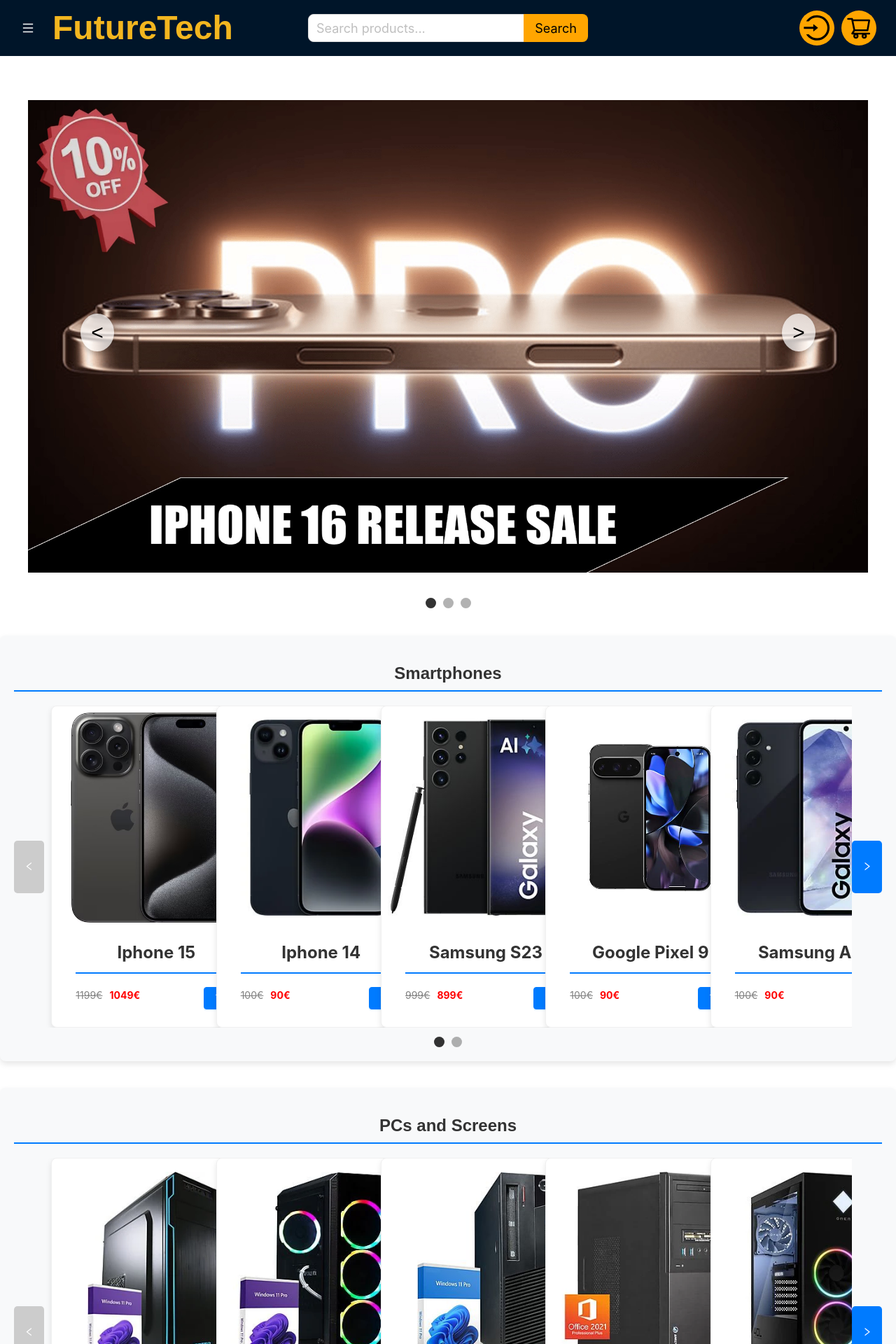
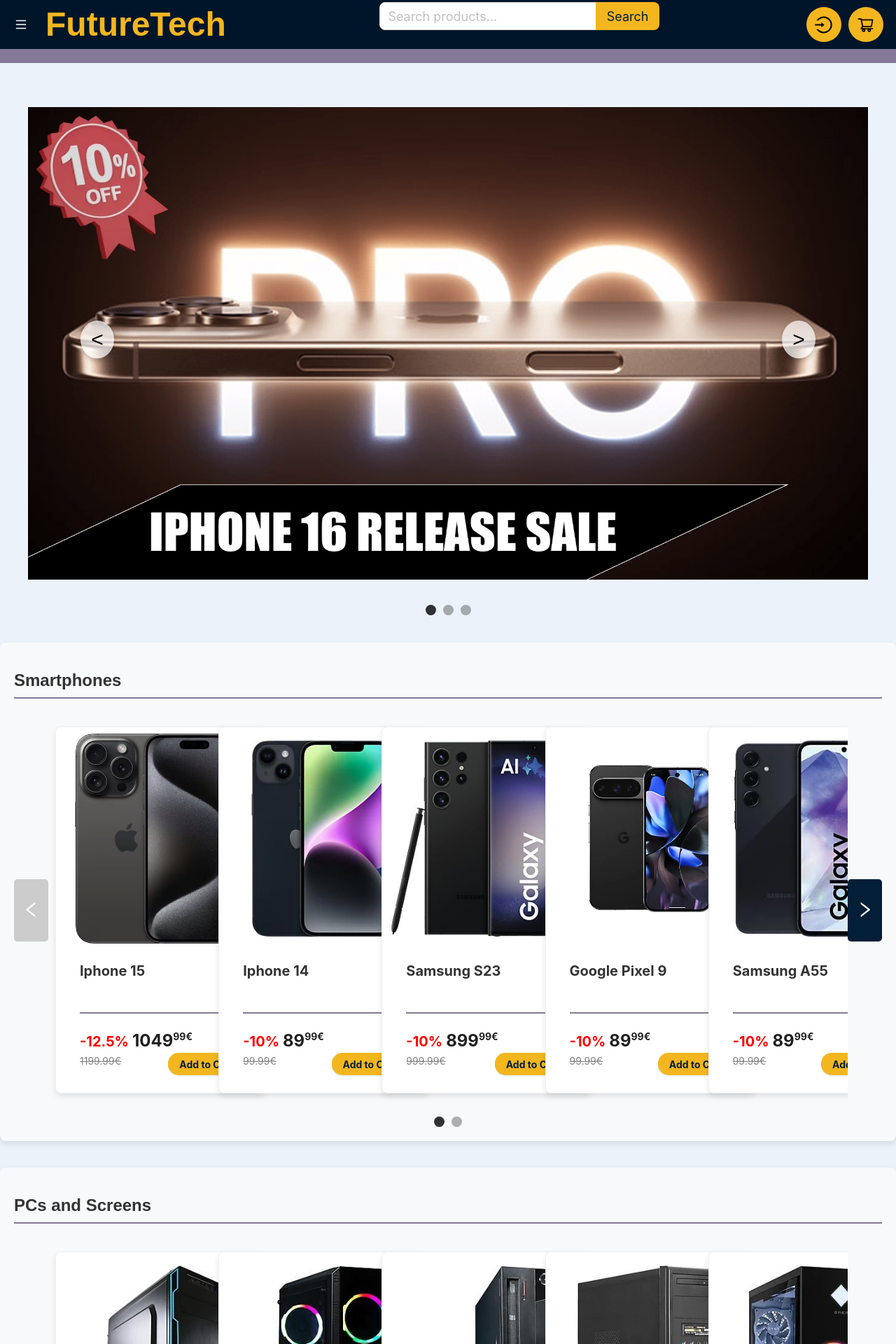
Before and after one commit to flohec/school_project, a React (Vite) app: page /home in a window 1280 px wide. Shown: the top 1920 px of the page at 70% size. Built offline with nearby package versions, Linux system fonts and the light colour scheme.

Commit message:
changes to price layout homepage, adjustments for uniform card height and fully displayed cards, color and size changes for buttons, css changes in header for second header bar and overall layout behavior adjustments

```diff
--- a/src/components/cards/Card.jsx
+++ b/src/components/cards/Card.jsx
@@ -4,6 +4,10 @@
 import { ShoppingCartOutlined } from "@ant-design/icons";
 
 function Card({ data, sCount, cCount }) {
+  var discount;
+  var centValue;
+  centValue = Math.round((data.reducedPrice - Math.floor(data.reducedPrice)) * 100)
+
   const handleButtonClick = () => {
     cCount((prevCount) => prevCount + 1);
 
@@ -13,6 +17,11 @@
   const handleCardClick = () => {
     window.location.href = "/item/" + data.title;
   };
+
+  if (data.reducedPrice) {
+    let tempPercentage = 100 - ((data.reducedPrice / data.price) * 100);
+    discount  = Math.round(tempPercentage * 10) / 10;
+  }
 
   return (
     <AntCard
@@ -25,10 +34,16 @@
         </div>
       }
     >
-      <div className="card-title">{data.title}</div>
+      <div className="card-item-title">{data.title}</div>
       <div className="price-section">
-        <span className="price-old">{data.price}€</span>
-        <span className="price-new">{data.reducedPrice}€</span>
+        <div>
+          {discount > 0 && <span className="discount-percent">-{discount}%</span>}
+          <div className="price">
+            <span className="price-new">{Math.floor(data.reducedPrice)}</span>
+            <span className="price-cent">{Math.floor(centValue)}€</span>
+          </div>
+        </div>
+        <span className="price-old">{discount > 0 &&<span>{data.price}€</span>}</span>
         <Button
           type="primary"
           className="shopping-button"
@@ -37,7 +52,7 @@
             handleButtonClick();
           }}
         >
-          <ShoppingCartOutlined />
+          Add to Card
         </Button>
       </div>
       <div className="add-to-cart-button"></div>
--- a/src/components/main/Header.jsx
+++ b/src/components/main/Header.jsx
@@ -143,7 +143,8 @@
 
   return (
     <Header className="app-header">
-      <div className="header-right">
+      <div className="app-header-top">
+        <div className="header-left">
           <Button
             size="large"
             type="text"
@@ -155,6 +156,7 @@
             FutureTech
           </div>
         </div>
+
         <div className="search-container">
           <Search
             size="large"
@@ -186,18 +188,18 @@
           )}
         </div>
 
-      <div className="header-left">
+        <div className="header-right">
           {login ? (
             <Dropdown overlay={menu} trigger={["click"]}>
               <Avatar
-              size={75}
+                size={50}
                 icon={<UserOutlined />}
                 className="profile-icon hoverable"
               />
             </Dropdown>
           ) : (
             <Avatar
-            size={75}
+              size={50}
               icon={<LoginOutlined />}
               className="login-button hoverable"
               onClick={handleLoginLogout}
@@ -208,7 +210,7 @@
 
           <Badge count={sCount} offset={[-10, 10]}>
             <Avatar
-            size={75}
+              size={50}
               icon={<ShoppingCartOutlined />}
               className="cart-icon hoverable"
               onClick={handleShopClick}
@@ -265,6 +267,9 @@
             </Form.Item>
           </Form>
         </Modal>
+      </div>
+      <div className="app-header-bottom">
+      </div>
     </Header>
   );
 }
--- a/src/css/CardComponent.css
+++ b/src/css/CardComponent.css
@@ -1,3 +1,15 @@
+.card-item-title {
+  height: 64px;
+  overflow: hidden;
+  text-overflow: ellipsis;
+  font-size: 20px;
+  font-weight: bold;
+  color: #333; /* Dark text color */
+  margin-bottom: 20px;
+  border-bottom: 2px solid var(--background-dark); /* Bottom border for emphasis */
+  padding-bottom: 10px;
+}
+
 .product-card {
   width: 300px;
   padding: 10px; /* Padding for the card */
@@ -5,16 +17,13 @@
 
 .shopping-button {
   position: absolute;
-  right: 35px; /* Distance from the right edge of the card */
+  right: 25px; /* Distance from the right edge of the card */
   bottom: 25px; /* Distance from the bottom edge of the card */
-  background-color: #007bff; /* Blue background color */
-  border-color: #007bff; /* Border color to match background */
-  color: #fff; /* White text/icon color */
-  border-radius: 4px; /* Rounded corners */
-}
-
-.shopping-button .anticon {
-  color: #fff; /* White icon color */
+  background-color: var(--secondary); /* Blue background color */
+  color: var(--primary); /* White text/icon color */
+  border-radius: 15px; /* Rounded corners */
+  font-size: 14px;
+  font-weight: bold;
 }
 
 .shopping-button:hover,
@@ -49,7 +58,26 @@
   margin-right: 10px;
 }
 
-.price-new {
+.discount-percent{
+  margin-right: 5px;
   color: red;
+  font-size: 20px;
   font-weight: bold;
 }
+
+.price-new {
+  font-size: 24px;
+  font-weight: bold;
+}
+
+.price {
+  display: inline;
+  position: relative;
+}
+
+.price-cent {
+  position: absolute;
+  bottom: 6px;
+  font-size: 14px;
+  font-weight: bold;
+}
--- a/src/css/CardContainer.css
+++ b/src/css/CardContainer.css
@@ -1,3 +1,5 @@
+
+
 .card-container {
   margin-top: 3%;
   width: auto; /* Full viewport width */
@@ -10,12 +12,11 @@
 }
 
 .card-title {
-  font-size: 24px;
+  font-size: 42;
   font-weight: bold;
   color: #333; /* Dark text color */
   margin-bottom: 20px;
-  text-align: center;
-  border-bottom: 2px solid #007bff; /* Bottom border for emphasis */
+  border-bottom: 2px solid var(--background-dark); /* Bottom border for emphasis */
   padding-bottom: 10px;
 }
 
@@ -29,6 +30,7 @@
 }
 
 .card-item {
+  margin: 20px 0;
   flex: 1 1 19%; /* Make each card take 19% of the container width */
   max-width: 19%; /* Limit the width of each card */
   box-sizing: border-box; /* Include padding and border in width calculation */
@@ -42,10 +44,11 @@
 }
 
 .pagination-button {
-  padding: 30px 15px;
+  padding: 30px 12px;
   border: none;
-  background-color: #007bff;
+  background-color: var(--primary);
   color: white;
+  font-size: 25px;
   cursor: pointer;
   border-radius: 5px;
 }
--- a/src/css/Home.css
+++ b/src/css/Home.css
@@ -1,4 +1,4 @@
-@import url("./Theme.css");
+
 
 .header-sub-row{
   background-color: var(--background-dark);
--- a/src/css/Theme.css
+++ b/src/css/Theme.css
@@ -1,5 +1,5 @@
 :root {
-  --primary: #001529;
+  --primary: #031e37;
   --secondary: #F3B61F;
   --accent: #73937E;
   --background-light: #EBF2FA;
--- a/src/css/header.css
+++ b/src/css/header.css
@@ -3,25 +3,51 @@
 
 .app-header {
   display: flex;
-  justify-content: space-between;
-  align-items: center;
   width: 100%;
   position: sticky;
   top: 0;
   z-index: 1000;
+  flex-direction: column;
+  height: fit-content;
   padding: 0;
-  height: 80px;
+}
+.app-header-top {
+  display: flex;
+  justify-content: space-between;
+  flex-direction: row;
+  align-items: center;
+  width: 100%;
+  height: 70px;
+}
+
+.app-header-bottom {
+  height: 20px;
+  background-color: var(--background-dark);
+  width: 100%;
 }
 
 .header-right {
+  margin-right: 10px;
   display: flex;
   align-items: center;
   flex-shrink: 0;
   margin-left: 20px;
 }
 
+.header-left {
+  margin-left: 10px;
+  display: flex;
+  align-items: center;
+  flex-shrink: 0;
+  margin-right: 20px;
+}
+
 .menu-button {
   color: white;
+  margin-right: 15px;
+}
+.menu-button:hover {
+  color: var(--secondary) !important;
   margin-right: 15px;
 }
 
@@ -38,12 +64,12 @@
 }
 
 .search-container {
-  position: absolute;
-  top: 25%;
-  left: 50%;
-  transform: translateX(-50%);
   width: 400px;
   max-width: calc(100% - 300px); /* Adjust based on your layout */
+}
+
+:where(.css-dev-only-do-not-override-ccdg5a).ant-layout-header {
+  line-height: normal;   /*Overwrite for base ant-component line-height*/
 }
 
 .search-bar {
@@ -70,24 +96,18 @@
   align-items: center;
   justify-content: center;
   font-size: 18px;
-  color: black !important;
-  background-color: orange !important;
-}
-
-.header-left {
-  display: flex;
-  align-items: center;
-  flex-shrink: 0;
-  margin-right: 20px;
+  color: var(--primary);
+  background-color: var(--secondary);
 }
 
 .profile-icon,
 .login-button,
 .cart-icon {
-  background-color: orange !important;
-  color: black !important;
-  width: 50px !important;
-  height: 50px !important;
+  background-color: var(--secondary) ;
+  color: black;
+  width: 30px ;
+  height: 30px ;
+  font-size: 15px ;
   display: flex;
   align-items: center;
   justify-content: center;
--- a/src/css/login.css
+++ b/src/css/login.css
@@ -1,5 +1,3 @@
-@import url("./Theme.css");
-
 /* Login.css */
 
 body {
--- a/src/index.css
+++ b/src/index.css
@@ -1,13 +1,14 @@
+@import url("./css/Theme.css");
+
 /* Ensure the footer sticks to the bottom */
 html,
 body {
   margin: 0;
   padding: 0;
   overflow-x: hidden; /* Verhindert horizontales Scrollen */
-}
-body {
   display: flex;
   flex-direction: column;
+  background-color: var(--background-light);
 }
 
 #root {
```
Also changed, not shown: src/App.jsx (+58 -58 lines), src/css/Carousel.css (deleted, +0 -10 lines), 1 other file (tests, documents, lock files or other folders). Lines whose indentation alone changed are shown as unchanged.
